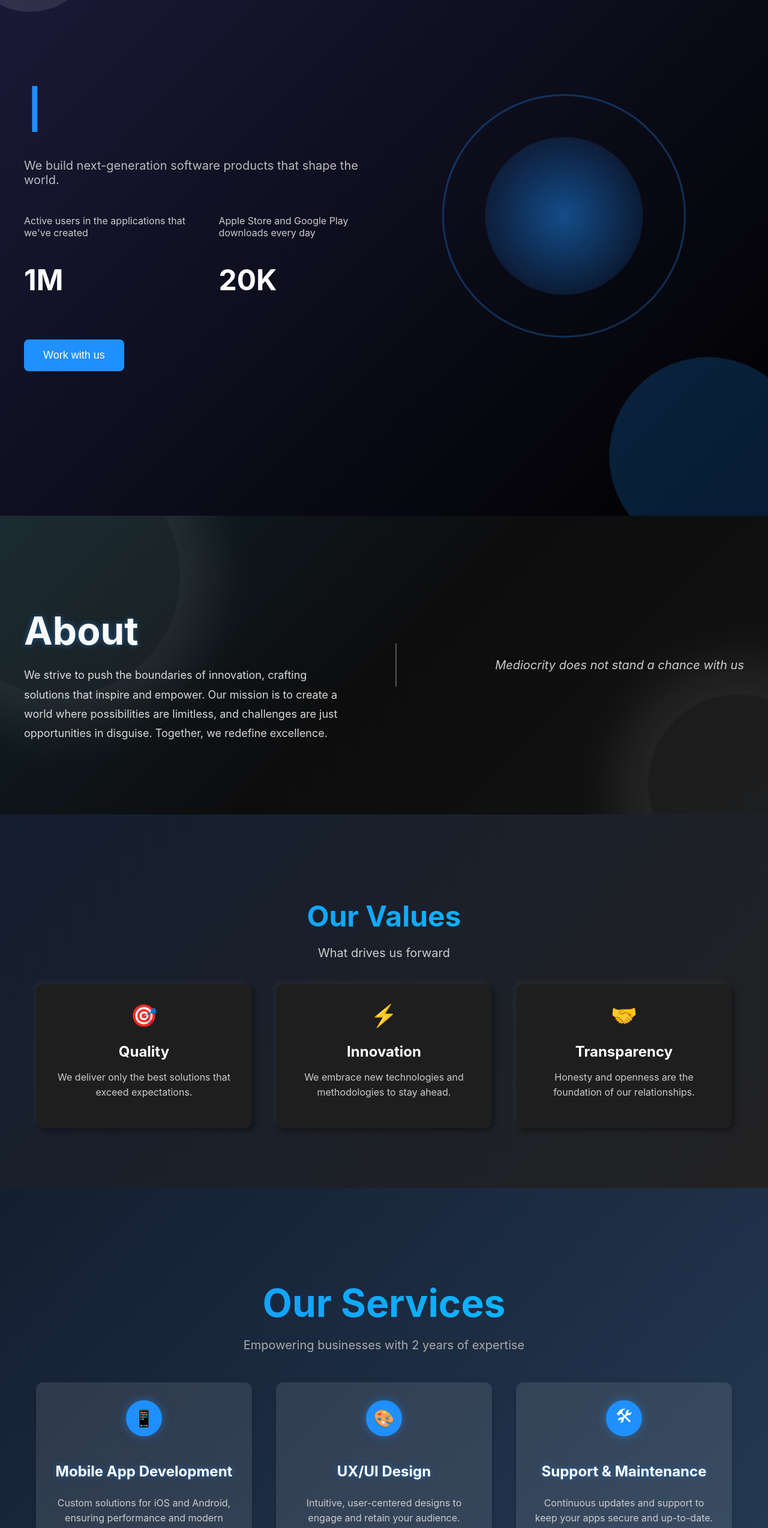
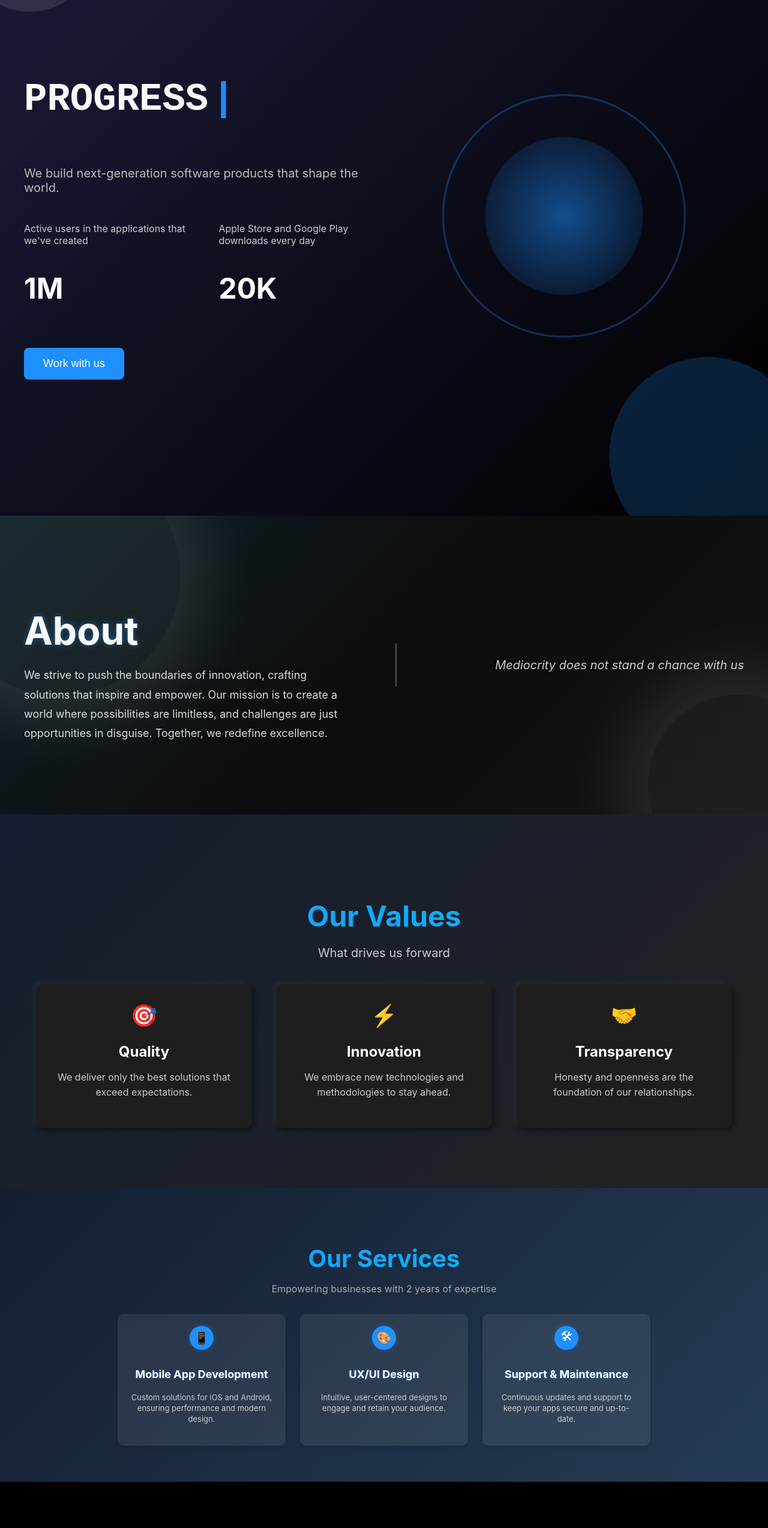
Before and after one commit to lvvNikolas/Kata, a Next.js app: page / in a window 1280 px wide. Shown: the part 140-2688 px from the top of the page at 60% size. Built offline with nearby package versions, Linux system fonts and the light colour scheme.

Commit message:
added some chanes to css and fixed bags

```diff
--- a/src/app/components/Header.js
+++ b/src/app/components/Header.js
@@ -2,7 +2,6 @@
 
 import { useEffect, useState } from 'react';
 import Link from 'next/link';
-// import styles from '../page.module.css';
 import styles from '../styles/Header.module.css';
 
 const phrases = [
@@ -19,7 +18,7 @@ export default function Header() {
 
   useEffect(() => {
     const currentPhrase = phrases[index % phrases.length];
-    const typingSpeed = isDeleting ? 60 : 120;
+    const typingSpeed = isDeleting ? 50 : 100;
 
     const timeout = setTimeout(() => {
       setText(
@@ -53,6 +52,9 @@ export default function Header() {
           <h1 className={styles.typewriter}>
             {text}
             <span className={styles.cursor}>|</span>
+            <span className={styles.phrasePlaceholder}>
+              {phrases.reduce((a, b) => (a.length > b.length ? a : b))}
+            </span>
           </h1>
 
           <p className={styles.subheadline}>
@@ -72,7 +74,9 @@ export default function Header() {
 
           <button
             className={styles.ctaButton}
-            onClick={() => document.getElementById('contact')?.scrollIntoView({ behavior: 'smooth' })}
+            onClick={() =>
+              document.getElementById('contact')?.scrollIntoView({ behavior: 'smooth' })
+            }
           >
             Work with us
           </button>
--- a/src/app/styles/Header.module.css
+++ b/src/app/styles/Header.module.css
@@ -19,7 +19,6 @@
   width: 100%;
 }
 
-/* Logo Styles */
 .logoContainer {
   position: absolute;
   top: 20px;
@@ -42,7 +41,6 @@
   color: #1e90ff;
 }
 
-/* Main Content */
 .headerContent {
   flex: 1;
   text-align: left;
@@ -50,22 +48,35 @@
 }
 
 .typewriter {
-  font-size: 64px;
-  line-height: 1.2;
-  margin-bottom: 20px;
+  font-size: clamp(28px, 6vw, 64px); /* Адаптивный шрифт */
+  font-weight: bold;
   color: #f9f9f9;
   text-transform: uppercase;
-  min-height: 100px;
-  font-weight: bold;
-  letter-spacing: 1px;
-  transition: color 0.3s ease;
+  min-height: 80px;
+  font-family: 'Courier New', Courier, monospace;
+  overflow: hidden;
+  display: inline-block;
+  position: relative;
+  max-width: 100%;
+  text-align: center;
+  word-break: break-word;
+  white-space: normal; /* разрешаем перенос строк */
 }
 
 .cursor {
   display: inline-block;
+  margin-left: 6px;
   color: #1e90ff;
-  margin-left: 6px;
   animation: blink 1s step-start infinite;
+}
+
+.phrasePlaceholder {
+  visibility: hidden;
+  display: inline-block;
+  height: 0;
+  overflow: hidden;
+  position: absolute;
+  white-space: nowrap;
 }
 
 @keyframes blink {
@@ -136,7 +147,6 @@
   }
 }
 
-/* Decorative Elements */
 .header::before {
   content: '';
   position: absolute;
@@ -210,7 +220,6 @@
   100% { transform: rotate(360deg); }
 }
 
-/* Mobile Adaptation */
 @media (max-width: 768px) {
   .header {
     flex-direction: column;
@@ -241,6 +250,7 @@
   .typewriter {
     font-size: 48px;
     line-height: 1.3;
+    min-height: 72px;
   }
 
   .statsContainer {
--- a/src/app/styles/Portfolio.module.css
+++ b/src/app/styles/Portfolio.module.css
@@ -117,14 +117,18 @@
 }
 
 @media (max-width: 768px) {
+  .projectList {
+    text-align: center;
+  }
+
   .projectLink {
     flex-direction: column;
-    align-items: flex-start;
+    align-items: center;
     gap: 8px;
   }
 
   .platformIcons {
-    justify-content: flex-start;
+    justify-content: center;
   }
 
   .portfolioHeader h2 {
--- a/src/app/styles/Services.module.css
+++ b/src/app/styles/Services.module.css
@@ -2,24 +2,24 @@
 .servicesSection {
   background: linear-gradient(135deg, #141e30, #243b55);
   color: #fff;
-  padding: 100px 20px;
+  padding: 60px 12px;
   text-align: center;
 }
 
 .servicesHeader {
-  margin-bottom: 50px;
+  margin-bottom: 32px;
 }
 
 .servicesHeader h2 {
-  font-size: 64px;
-  margin-bottom: 20px;
+  font-size: 40px;
+  margin-bottom: 12px;
   background: linear-gradient(90deg, #1e90ff, #00c6ff);
   -webkit-background-clip: text;
   -webkit-text-fill-color: transparent;
 }
 
 .servicesSubtitle {
-  font-size: 20px;
+  font-size: 16px;
   color: #aaa;
 }
 
@@ -27,7 +27,7 @@
   display: flex;
   flex-wrap: wrap;
   justify-content: center;
-  gap: 40px;
+  gap: 24px;
 }
 
 @keyframes fadeUp {
@@ -36,64 +36,114 @@
 }
 
 .serviceItem {
-  background: rgba(255, 255, 255, 0.1);
-  border-radius: 12px;
-  box-shadow: 0 4px 10px rgba(0, 0, 0, 0.2);
-  padding: 30px;
-  max-width: 300px;
+  background: rgba(255, 255, 255, 0.08);
+  border-radius: 10px;
+  box-shadow: 0 2px 6px rgba(0, 0, 0, 0.15);
+  padding: 20px;
+  width: 100%;
+  max-width: 240px;
   transition: transform 0.3s ease, box-shadow 0.3s ease;
   text-align: center;
   display: flex;
   flex-direction: column;
   align-items: center;
-  animation: fadeUp 0.8s ease forwards;
+  animation: fadeUp 0.6s ease forwards;
   opacity: 0;
+  min-height: 180px;
 }
 
 .serviceItem:nth-child(1) { animation-delay: 0.1s; }
-.serviceItem:nth-child(2) { animation-delay: 0.3s; }
-.serviceItem:nth-child(3) { animation-delay: 0.5s; }
+.serviceItem:nth-child(2) { animation-delay: 0.2s; }
+.serviceItem:nth-child(3) { animation-delay: 0.3s; }
 
 .serviceItem:hover {
-  transform: translateY(-10px);
-  box-shadow: 0 8px 20px rgba(0, 0, 0, 0.4);
+  transform: translateY(-6px);
+  box-shadow: 0 6px 14px rgba(0, 0, 0, 0.25);
 }
 
 .serviceIcon {
-  width: 60px;
-  height: 60px;
-  font-size: 28px;
+  width: 40px;
+  height: 40px;
+  font-size: 20px;
   background-color: #1e90ff;
   color: white;
   border-radius: 50%;
   display: flex;
   align-items: center;
   justify-content: center;
-  margin-bottom: 20px;
-  box-shadow: 0 0 15px rgba(30, 144, 255, 0.5);
+  margin-bottom: 12px;
+  box-shadow: 0 0 10px rgba(30, 144, 255, 0.3);
+  flex-shrink: 0;
 }
 
 .serviceItem h3 {
-  font-size: 24px;
-  margin-bottom: 10px;
+  font-size: 18px;
+  margin-bottom: 6px;
   color: #fff;
-  text-shadow: 0 0 8px rgba(30, 144, 255, 0.5);
+  text-shadow: 0 0 4px rgba(30, 144, 255, 0.4);
 }
 
 .serviceItem p {
-  font-size: 16px;
+  font-size: 13px;
   color: #ccc;
-  line-height: 1.6;
+  line-height: 1.4;
 }
 
 @media (max-width: 768px) {
   .servicesList {
-    flex-direction: column;
-    gap: 30px;
+    display: grid;
+    grid-template-columns: 1fr;
+    justify-items: center;
+    gap: 16px;
   }
 
   .serviceItem {
-    width: 100%;
-    max-width: 100%;
+    width: 90%;
+    max-width: 260px;
+    padding: 14px;
+    min-height: unset;
+  }
+
+  .serviceItem h3 {
+    font-size: 16px;
+  }
+
+  .serviceItem p {
+    font-size: 12px;
+  }
+
+  .serviceIcon {
+    width: 32px;
+    height: 32px;
+    font-size: 16px;
+    margin-bottom: 10px;
   }
 }
+
+@media (max-width: 480px) {
+  .servicesSection {
+    padding: 40px 10px;
+  }
+
+  .servicesHeader h2 {
+    font-size: 32px;
+  }
+
+  .serviceItem {
+    padding: 12px;
+  }
+
+  .serviceItem h3 {
+    font-size: 14px;
+  }
+
+  .serviceItem p {
+    font-size: 11px;
+  }
+
+  .serviceIcon {
+    width: 28px;
+    height: 28px;
+    font-size: 14px;
+  }
+}
```
